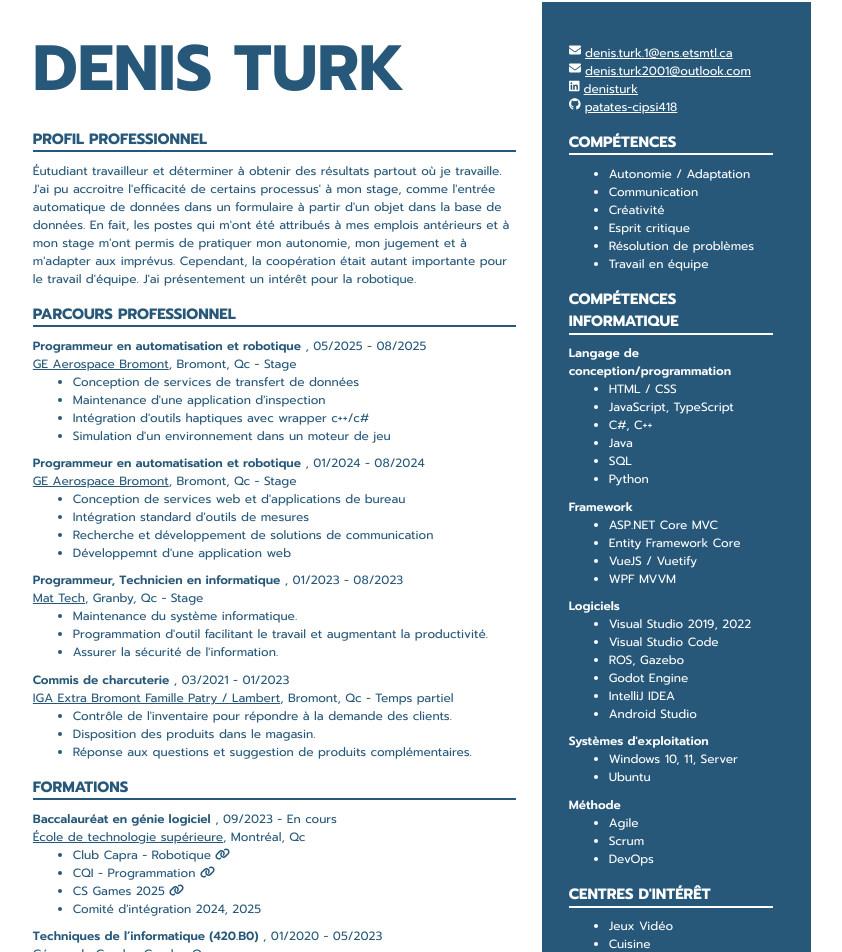
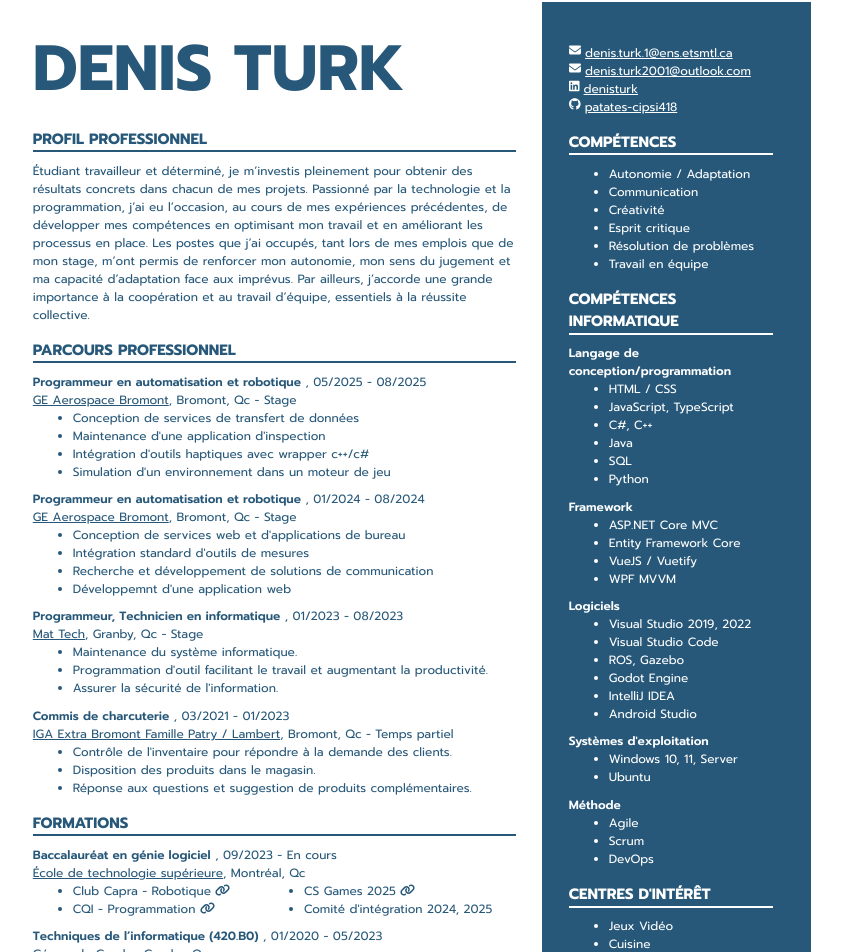
Before and after one commit to patates-cipsi418/patates-cipsi418.github.io, a Vue app: page /CV in a window 1280 px wide. Shown: the part 134-1086 px from the top of the page, without its empty margins (237-1079 px from the left). Built offline with nearby package versions, Linux system fonts and the light colour scheme.

Commit message:
update profil and put schools tasks as 2 column

```diff
--- a/src/models/profile.ts
+++ b/src/models/profile.ts
@@ -20,7 +20,10 @@ export interface Profile {
 export const profile: Profile = {
   name: "DENIS TURK",
   description:
-    "Éutudiant travailleur et déterminer à obtenir des résultats partout où je travaille. J'ai pu accroitre l'efficacité de certains processus' à mon stage, comme l'entrée automatique de données dans un formulaire à partir d'un objet dans la base de données. En fait, les postes qui m'ont été attribués à mes emplois antérieurs et à mon stage m'ont permis de pratiquer mon autonomie, mon jugement et à m'adapter aux imprévus. Cependant, la coopération était autant importante pour le travail d'équipe. J'ai présentement un intérêt pour la robotique.",
+    "Étudiant travailleur et déterminé, je m’investis pleinement pour obtenir des résultats concrets dans chacun de mes projets. " +
+    "Passionné par la technologie et la programmation, j’ai eu l’occasion, au cours de mes expériences précédentes, de développer mes compétences en optimisant mon travail et en améliorant les processus en place. " +
+    "Les postes que j’ai occupés, tant lors de mes emplois que de mon stage, m’ont permis de renforcer mon autonomie, mon sens du jugement et ma capacité d’adaptation face aux imprévus. " +
+    "Par ailleurs, j’accorde une grande importance à la coopération et au travail d’équipe, essentiels à la réussite collective.",
   contacts: contacts,
   jobs: jobs,
   schools: schools,
--- a/src/views/CV.vue
+++ b/src/views/CV.vue
@@ -68,8 +68,15 @@ function print() {
                 <a target="_blank" :href="school.link"> {{ school.name }} </a>,
                 {{ school.city }}
               </p>
+              <div class="schools-tasks">
                 <ul class="list">
-                <template v-for="(task, t) in school.tasks" v-bind:key="t">
+                  <template
+                    v-for="(task, t) in school.tasks.slice(
+                      0,
+                      school.tasks.length / 2
+                    )"
+                    v-bind:key="t"
+                  >
                     <li>
                       {{ task.title }}
                       <a v-if="task.link" target="_blank" :href="task.link">
@@ -78,6 +85,24 @@ function print() {
                     </li>
                   </template>
                 </ul>
+
+                <ul class="list">
+                  <template
+                    v-for="(task, t) in school.tasks.slice(
+                      school.tasks.length / 2,
+                      school.tasks.length
+                    )"
+                    v-bind:key="t"
+                  >
+                    <li>
+                      {{ task.title }}
+                      <a v-if="task.link" target="_blank" :href="task.link">
+                        <FontAwesomeIcon :icon="faLink"
+                      /></a>
+                    </li>
+                  </template>
+                </ul>
+              </div>
             </div>
           </template>
         </div>
@@ -200,10 +225,17 @@ function print() {
 
 /* sides */
 .small-side,
-.large-side {
+.large-side,
+.schools-tasks > .list {
   display: flex;
   flex-direction: column;
   flex-grow: 1;
+}
+
+.schools-tasks {
+  display: flex;
+  flex-direction: row;
+  gap: 10px;
 }
 
 .paper hr {
```
Lines whose indentation alone changed are shown as unchanged.
